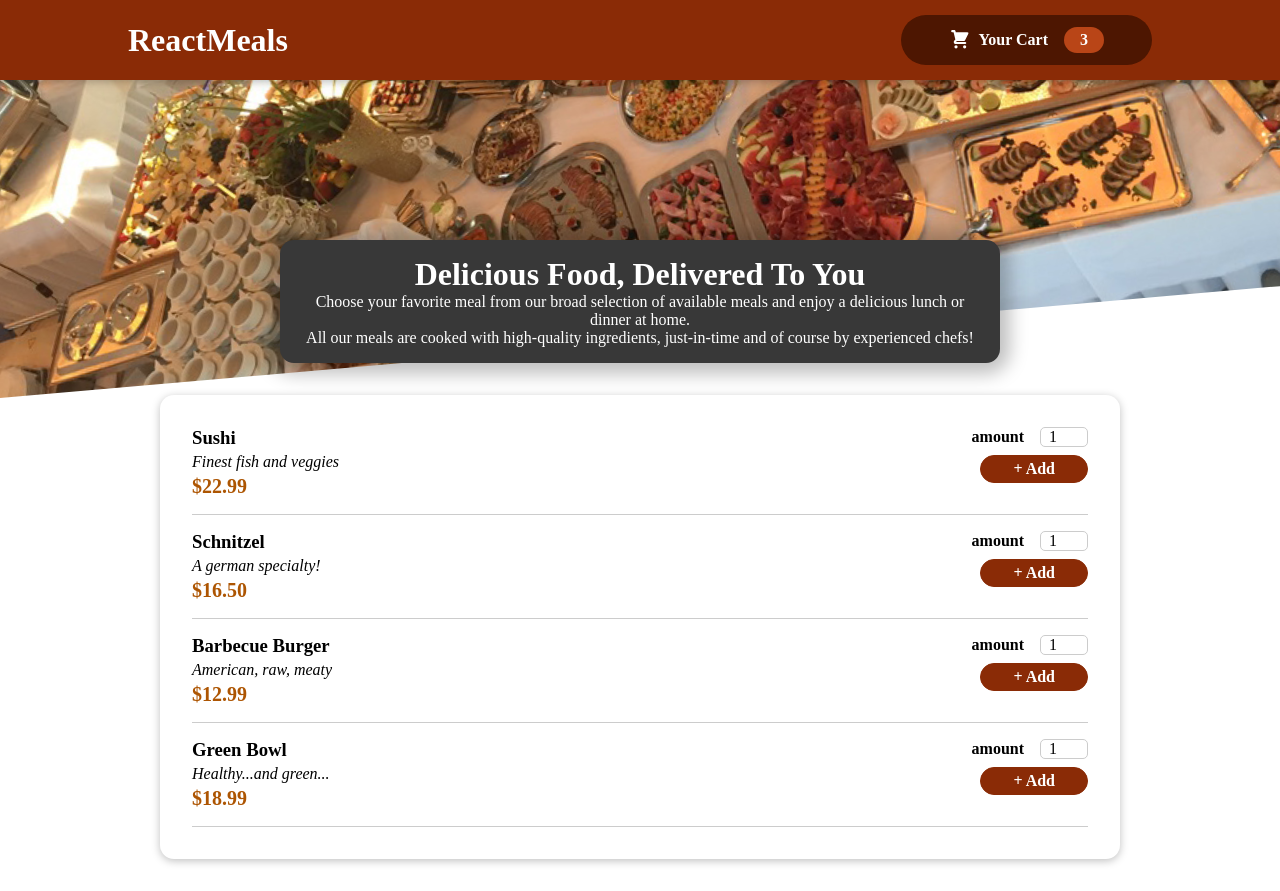
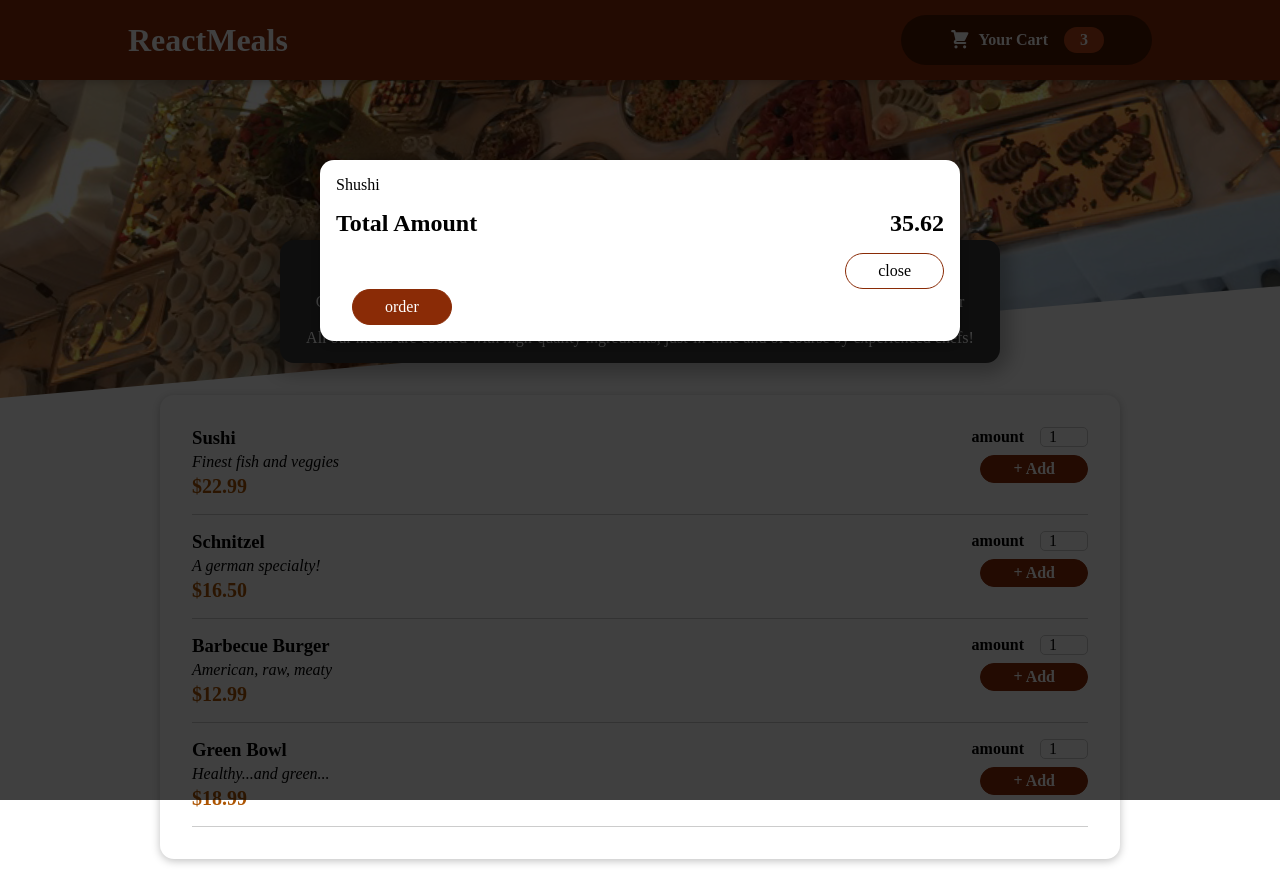
Before and after one commit to 2201monesh/food-ordering-app, a React (Create React App) app: page / in a window 1280 px wide. Built offline with nearby package versions, Linux system fonts and the light colour scheme; the HTML template or start-up script is replaced by a standard one.

Commit message:
Modal section added

```diff
--- a/public/index.html
+++ b/public/index.html
@@ -10,34 +10,14 @@
       content="Web site created using create-react-app"
     />
     <link rel="apple-touch-icon" href="%PUBLIC_URL%/logo192.png" />
-    <!--
-      manifest.json provides metadata used when your web app is installed on a
-      user's mobile device or desktop. See https://developers.google.com/web/fundamentals/web-app-manifest/
-    -->
+
     <link rel="manifest" href="%PUBLIC_URL%/manifest.json" />
-    <!--
-      Notice the use of %PUBLIC_URL% in the tags above.
-      It will be replaced with the URL of the `public` folder during the build.
-      Only files inside the `public` folder can be referenced from the HTML.
 
-      Unlike "/favicon.ico" or "favicon.ico", "%PUBLIC_URL%/favicon.ico" will
-      work correctly both with client-side routing and a non-root public URL.
-      Learn how to configure a non-root public URL by running `npm run build`.
-    -->
     <title>React App</title>
   </head>
   <body>
     <noscript>You need to enable JavaScript to run this app.</noscript>
+    <div id="overlays"></div>
     <div id="root"></div>
-    <!--
-      This HTML file is a template.
-      If you open it directly in the browser, you will see an empty page.
-
-      You can add webfonts, meta tags, or analytics to this file.
-      The build step will place the bundled scripts into the <body> tag.
-
-      To begin the development, run `npm start` or `yarn start`.
-      To create a production bundle, use `npm run build` or `yarn build`.
-    -->
   </body>
 </html>
--- a/src/App.js
+++ b/src/App.js
@@ -1,10 +1,12 @@
 import React from 'react';
 import Header from './components/Layout/Header';
 import Meals from './components/Meals/Meals';
+import Cart from './components/Cart/Cart';
 
 function App() {
   return (
     <React.Fragment>
+    <Cart />
       <Header />
       <main>
         <Meals />
--- a/src/components/Cart/Cart.js
+++ b/src/components/Cart/Cart.js
@@ -1,9 +1,11 @@
+import Modal from "../UI/Modal";
+
 const Cart = (props) => {
 
     const cartItems = <ul className="cart-items">{[{id: 'c1', name: 'Shushi', amount: 2, price: 12.99}].map((item) => <li>{item.name}</li>)}</ul>
 
     return(
-        <div>
+        <Modal>
             {cartItems }
             <div className="total">
                 <span>Total Amount</span>
@@ -13,7 +15,7 @@
             <button className="button--alts">close</button>
             <button className="button">order</button>
             </div>
-        </div>
+        </Modal>
     )
 }
 
--- /dev/null
+++ b/src/components/UI/Modal.js
@@ -0,0 +1,25 @@
+import React from "react"
+import ReactDOM  from "react-dom"
+
+const Backdrop = (props) => {
+    return <div className="backdrop"></div>
+}
+
+const ModalOverlay = (props) => {
+    return <div className="modal">
+        <div className="content">{props.children}</div>
+    </div>
+}
+
+const portalElement = document.getElementById("overlays");
+
+const Modal = (props) => {
+    return (
+        <React.Fragment>
+            {ReactDOM.createPortal(<Backdrop />, portalElement)}
+            {ReactDOM.createPortal(<ModalOverlay>{props.children}</ModalOverlay>, portalElement)}
+        </React.Fragment>
+    )
+}
+
+export default Modal;
--- a/src/index.css
+++ b/src/index.css
@@ -257,3 +257,45 @@
   background-color: #8a2b06;
   color: white;
 }
+
+.backdrop {
+  position: fixed;
+  top: 0;
+  left: 0;
+  width: 100%;
+  height: 100vh;
+  z-index: 20;
+  background-color: rgba(0, 0, 0, 0.75);
+}
+
+.modal {
+  position: fixed;
+  top: 20vh;
+  left: 5%;
+  width: 90%;
+  background-color: white;
+  padding: 1rem;
+  border-radius: 14px;
+  box-shadow: 0 2px 8px rgba(0, 0, 0, 0.25);
+  z-index: 30;
+  animation: slide-down 300ms ease-out forwards;
+}
+
+@media (min-width: 768px) {
+  .modal {
+    width: 40rem;
+    left: calc(50% - 20rem);
+  }
+}
+
+@keyframes slide-down {
+  from {
+    opacity: 0;
+    transform: translateY(-3rem);
+  }
+
+  to {
+    opacity: 1;
+    transform: translateY(0);
+  }
+}
```
